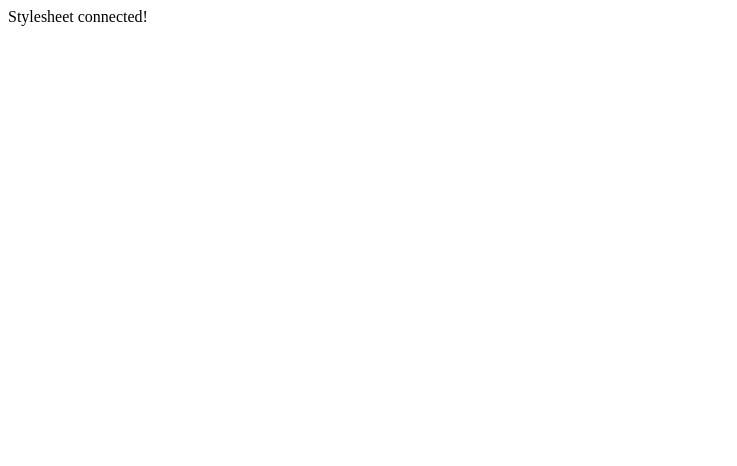
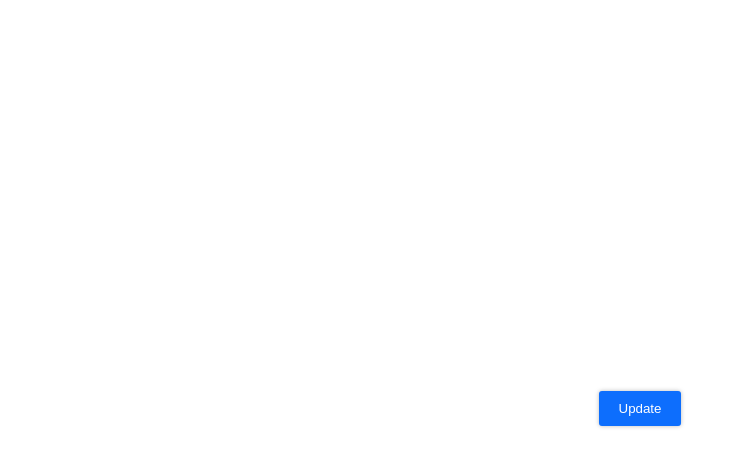
Before and after one commit to renatosbispo/trybe-exercises, a plain HTML site: page bloco7/dia1/exercise2-3/index.html in a window 1280 px wide. Shown: the whole page, without its empty margins (0-737 px from the left). Drawn offline with Linux system fonts and the light colour scheme.

Commit message:
Add counter button

```diff
--- a/bloco7/dia1/exercise2-3/index.html
+++ b/bloco7/dia1/exercise2-3/index.html
@@ -8,6 +8,12 @@
   <title>Part II - Exercise 3</title>
 </head>
 <body>
+  <div class="page-container">
+    <div class="counter-container">
+      <div class="counter-display"></div>
+      <button class="counter-button">Update</button>
+    </div>
+  </div>
   <script src="script.js"></script>
 </body>
 </html>
--- a/bloco7/dia1/exercise2-3/style.css
+++ b/bloco7/dia1/exercise2-3/style.css
@@ -1,3 +1,29 @@
-body::before {
-  content: 'Stylesheet connected!';
+.page-container {
+  display: flex;
+  flex-direction: column;
+  justify-content: center;
+  align-items: center;
+  height: 100vh;
+  max-width: 1110px;
+  margin: 0 auto;
 }
+
+.counter-button {
+  border: none;
+  border-radius: 3px;
+  padding: 10px 20px;
+  background-color: rgb(13, 110, 253);
+  color: white;
+  cursor: pointer;
+  box-shadow: 0px 0px 4px rgba(170, 170, 170, 0.8);
+  transition: background-color .2s ease-in-out, box-shadow .2s ease-in-out;
+}
+
+.counter-button:hover {
+  background-color: rgb(10, 88, 202);
+  box-shadow: 0px 0px 6px rgba(170, 170, 170, 0.8);
+}
+
+.counter-button:active {
+  box-shadow: inset 0px 0px 7px rgba(9, 79, 185, 0.8);
+}
```
